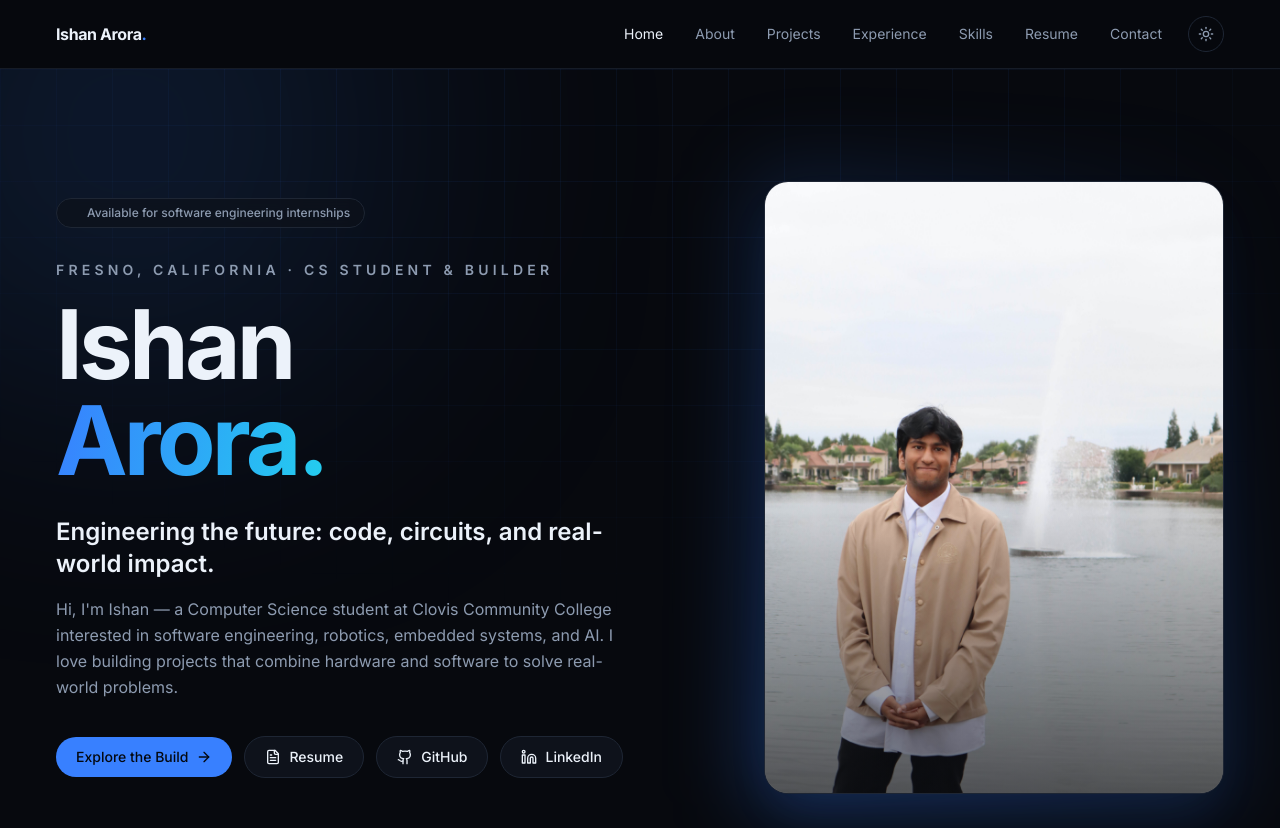
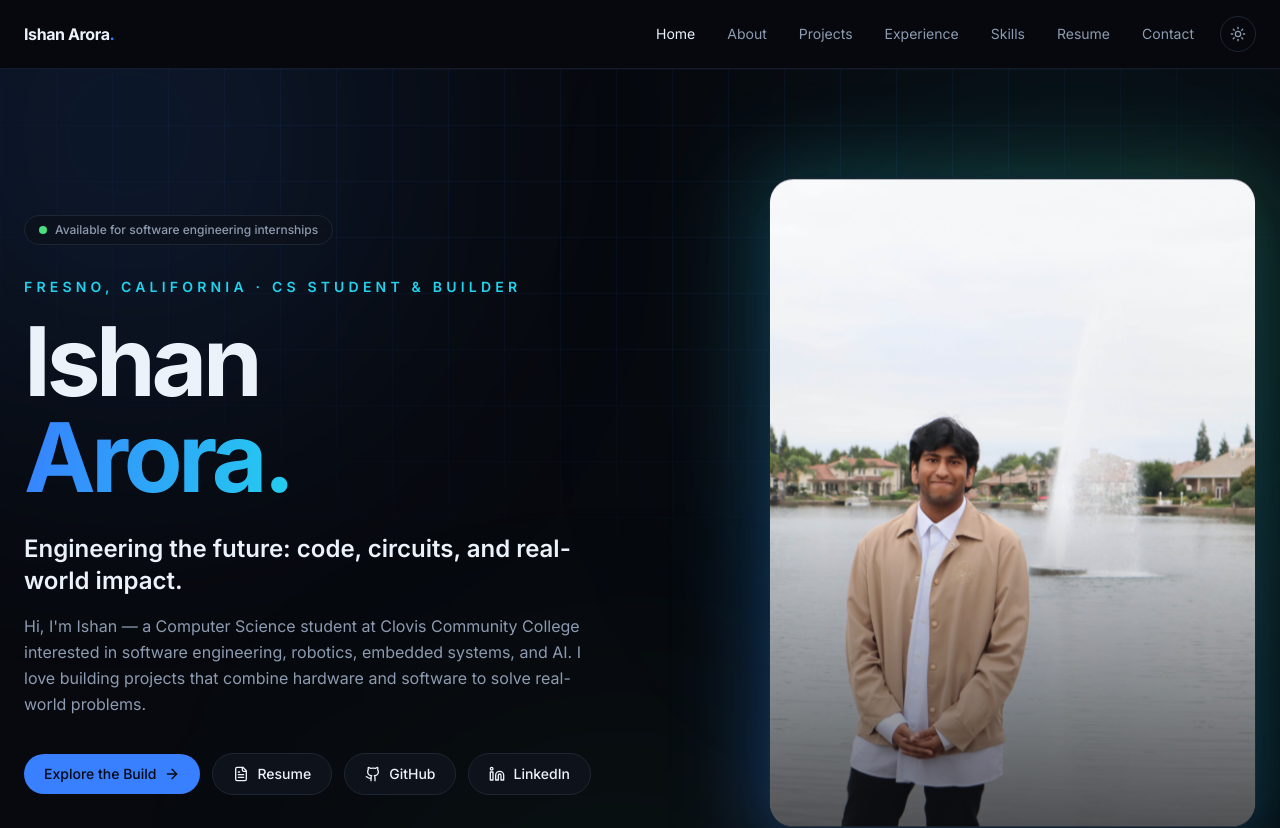
Before and after one commit to Ishanarora35/portfolio, a Next.js app: page / in a window 1280 px wide. Shown: the top 828 px of the page. Built offline with nearby package versions, Linux system fonts and the light colour scheme.

Commit message:
Add files via upload

```diff
--- a/tailwind.config.ts
+++ b/tailwind.config.ts
@@ -20,12 +20,24 @@
           hover: "rgb(var(--accent-hover) / <alpha-value>)",
           ink: "rgb(var(--accent-ink) / <alpha-value>)",
         },
+        cyan: "rgb(var(--cyan) / <alpha-value>)",
+        lime: "rgb(var(--lime) / <alpha-value>)",
       },
-      maxWidth: {
-        content: "76rem",
+      maxWidth: { content: "80rem" },
+      letterSpacing: { tightest: "-0.045em" },
+      keyframes: {
+        float: {
+          "0%,100%": { transform: "translateY(0px)" },
+          "50%": { transform: "translateY(-14px)" },
+        },
+        shimmer: {
+          "0%": { backgroundPosition: "0% 50%" },
+          "100%": { backgroundPosition: "200% 50%" },
+        },
       },
-      letterSpacing: {
-        tightest: "-0.04em",
+      animation: {
+        float: "float 6s ease-in-out infinite",
+        shimmer: "shimmer 6s linear infinite",
       },
     },
   },
```
